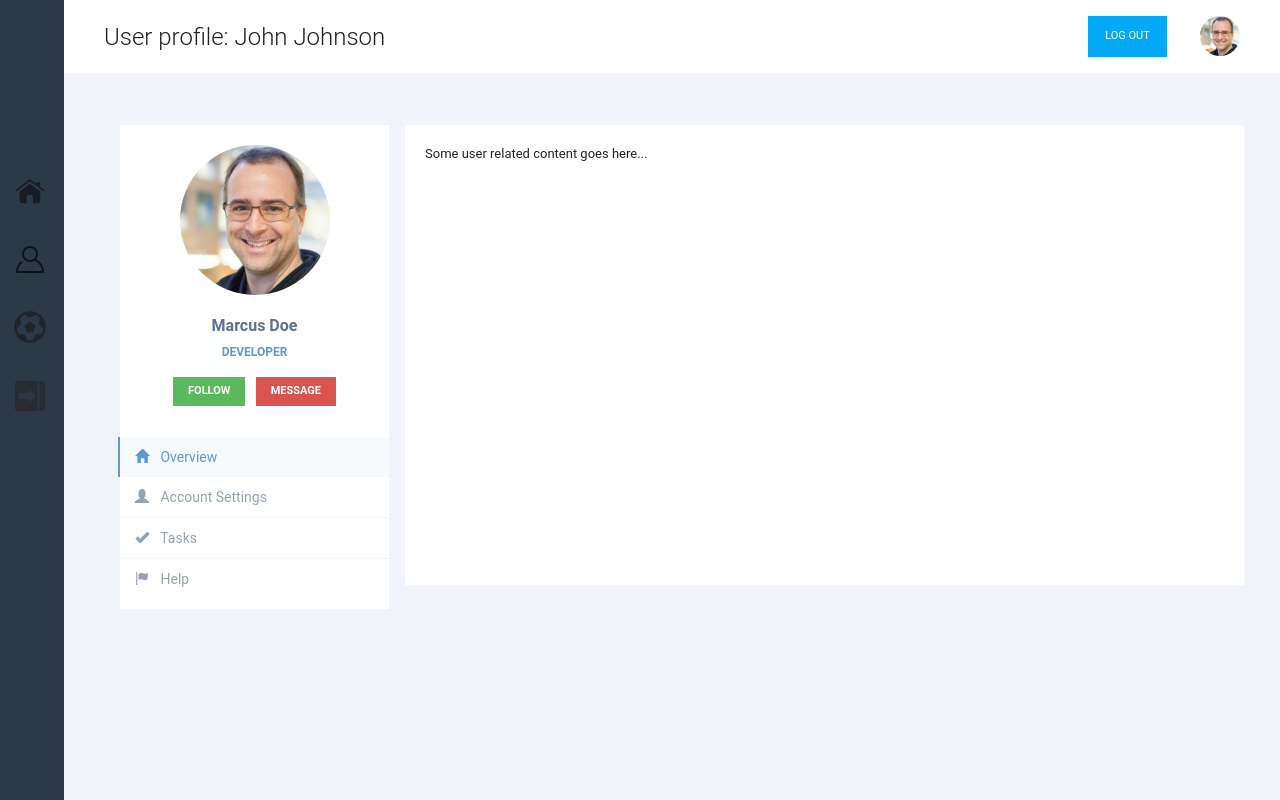
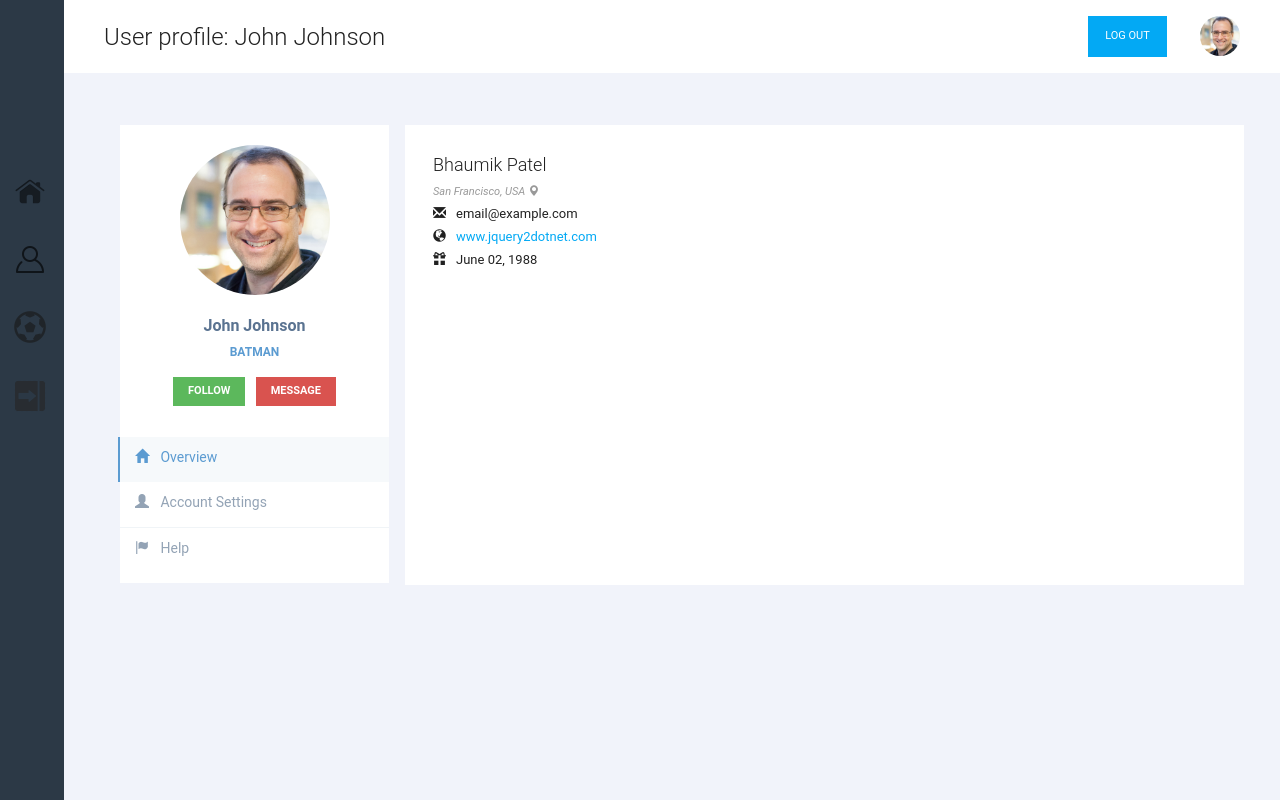
Before and after one commit to tschesky/mlfootball, a Django app: page /profile in a window 1280 px wide. Run offline with Django 3.2, Linux system fonts and the light colour scheme; some libraries are stand-ins or nearby versions.

Commit message:
[task] Add view for user profile

```diff
--- a/application_content/templates/application_layouts/base_sidebar.html
+++ b/application_content/templates/application_layouts/base_sidebar.html
@@ -5,9 +5,8 @@
 <link rel="stylesheet" href="{% static 'styles/g-style.css' %}">
 <link rel="stylesheet" href="{% static 'styles/user-profile.css' %}">
 
-
 <script type="text/javascript" src="{% static 'js/jquery-3.2.1.js' %}"></script>
-<script type="text/javascript" src="{% static 'js/g-aside-expand.js' %}"></script>
+<script type="text/javascript" src="{% static 'js/user-profile.js' %}"></script>
 
 <html>
   <head>
@@ -24,7 +23,7 @@
 
       <!-- Position one -->
       <div class="g-aside-menu-position">
-        <a class="g-aside-icon g-ripple-effect" href="">
+        <a class="g-aside-icon g-ripple-effect" href="/index">
           <img src="{% static 'images/home.png' %}"  alt="Day log">
         </a>
         <span class="btn btn-link">Home</span>
@@ -32,7 +31,7 @@
 
       <!-- Position two -->
       <div class="g-aside-menu-position">
-        <a class="g-aside-icon g-ripple-effect" href="">
+        <a class="g-aside-icon g-ripple-effect" href="/profile">
             <img src="{% static 'images/user.png' %}"  alt="Day log">
         </a>
         <span class="btn btn-link">User profile</span>
--- a/application_content/templates/user_profile/profile.html
+++ b/application_content/templates/user_profile/profile.html
@@ -58,10 +58,10 @@
 
                                         <div class="profile-usertitle">
                                             <div class="profile-usertitle-name">
-                                                Marcus Doe
+                                                John Johnson
                                             </div>
                                             <div class="profile-usertitle-job">
-                                                Developer
+                                                Batman
                                             </div>
                                         </div>
 
@@ -72,23 +72,18 @@
 
                                         <div class="profile-usermenu">
                                             <ul class="nav">
-                                                <li class="active">
-                                                    <a href="#">
+                                                <li class="active" id="overview">
+                                                    <a href="#" onclick="return false;">
                                                     <i class="glyphicon glyphicon-home"></i>
                                                     Overview </a>
                                                 </li>
-                                                <li>
-                                                    <a href="#">
+                                                <li  id="settings">
+                                                    <a href="#" onclick="return false;">
                                                     <i class="glyphicon glyphicon-user"></i>
                                                     Account Settings </a>
                                                 </li>
-                                                <li>
-                                                    <a href="#" target="_blank">
-                                                    <i class="glyphicon glyphicon-ok"></i>
-                                                    Tasks </a>
-                                                </li>
-                                                <li>
-                                                    <a href="#">
+                                                <li id="help">
+                                                    <a href="#" onclick="return false;">
                                                     <i class="glyphicon glyphicon-flag"></i>
                                                     Help </a>
                                                 </li>
@@ -98,8 +93,35 @@
                                     </div>
                                 </div>
                                 <div class="col-md-9">
-                                    <div class="profile-content">
-                                       Some user related content goes here...
+                                    <div class="profile-content" id="overview_content">
+                                       <div class="col-xs-12 col-sm-6 col-md-6">
+                                                <div class="row">
+                                                    <div class="col-sm-6 col-md-8">
+                                                        <h4>
+                                                            Bhaumik Patel</h4>
+                                                        <small><cite title="San Francisco, USA">San Francisco, USA <i class="glyphicon glyphicon-map-marker">
+                                                        </i></cite></small>
+                                                        <p>
+                                                            <i class="glyphicon glyphicon-envelope"></i>email@example.com
+                                                            <br />
+                                                            <i class="glyphicon glyphicon-globe"></i><a href="http://www.jquery2dotnet.com">www.jquery2dotnet.com</a>
+                                                            <br />
+                                                            <i class="glyphicon glyphicon-gift"></i>June 02, 1988</p>
+                                                    </div>
+                                                </div>
+                                        </div>
+                                    </div>
+                                    <div class="profile-content" id="settings_content" style="display: none">
+                                       Some settings stuff here
+                                    </div>
+                                    <div class="profile-content" id="help_content" style="display: none">
+                                       Lorem ipsum dolor sit amet, consectetur adipiscing elit. Quisque fringilla ante turpis, et tempor sapien dapibus id. Fusce sit amet nunc mi.
+                                       Cras semper sem id ante sodales, eu porta purus tempus. Praesent vulputate turpis efficitur dignissim efficitur.
+                                       Donec tempus nisl sem, vel tincidunt urna bibendum non. Donec sit amet fermentum mauris, sit amet tristique lacus.
+                                       Phasellus ornare neque sit amet erat euismod, eget tempus odio mattis. Morbi sapien tortor, tincidunt in ligula et, placerat elementum quam.
+                                       Curabitur sed malesuada enim, quis fringilla magna. Nam volutpat ultrices nibh.
+                                       Praesent feugiat, sapien vel ullamcorper facilisis, nisl nisl posuere sem, malesuada commodo mi turpis non ipsum. Integer non lacinia urna.
+                                       Donec sit amet sollicitudin augue. Praesent pellentesque quam nec ultrices lacinia. Pellentesque volutpat aliquam nibh non tincidunt.
                                     </div>
                                 </div>
     </div>
--- a/mlfootball/static/js/user-profile.js
+++ b/mlfootball/static/js/user-profile.js
@@ -1,7 +1,28 @@
 $(document).ready(function() {
-	$("#g-aside-expand").click(function() {
-   		$(".g-aside").toggleClass("g-aside-expanded");
-    	$(".g-aside-has-aside").toggleClass("g-application-content-expanded");
-    	console.log("but why?");
+	$("#settings").click(function() {
+   		$("#overview").removeClass("active");
+   		$("#help").removeClass("active");
+    	$("#settings").addClass("active");
+    	$("#overview_content").hide();
+    	$("#help_content").hide();
+    	$("#settings_content").show();
+	});
+
+	$("#overview").click(function() {
+   		$("#settings").removeClass("active");
+   		$("#help").removeClass("active");
+    	$("#overview").addClass("active");
+    	$("#overview_content").show();
+    	$("#help_content").hide();
+    	$("#settings_content").hide();
+	});
+
+	$("#help").click(function() {
+   		$("#overview").removeClass("active");
+   		$("#settings").removeClass("active");
+    	$("#help").addClass("active");
+    	$("#overview_content").hide();
+    	$("#help_content").show();
+    	$("#settings_content").hide();
 	});
 });
--- a/mlfootball/static/styles/user-profile.css
+++ b/mlfootball/static/styles/user-profile.css
@@ -1,5 +1,13 @@
 body {
   background: #F1F3FA;
+}
+
+.glyphicon {  margin-bottom: 10px;margin-right: 10px;}
+
+small {
+display: block;
+line-height: 1.428571429;
+color: #999;
 }
 
 /* Profile container */
```
